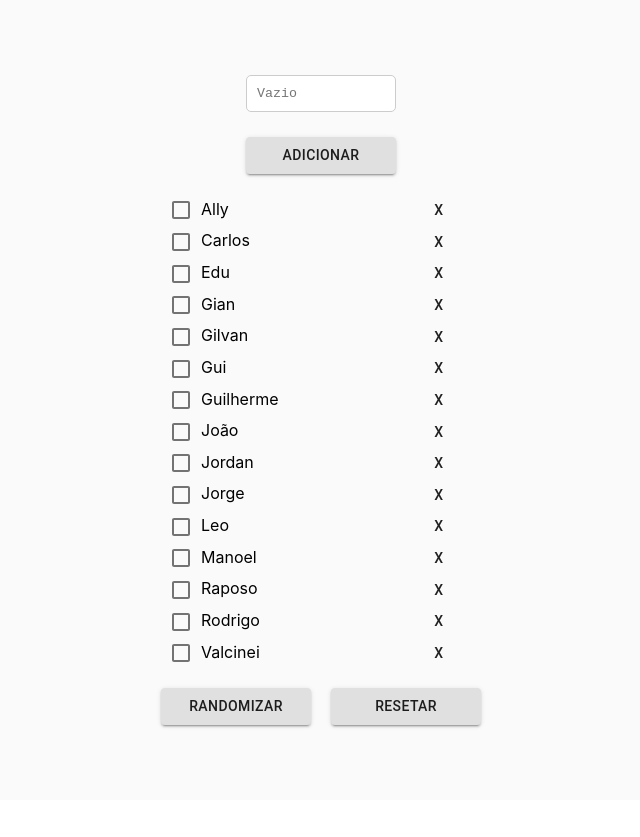
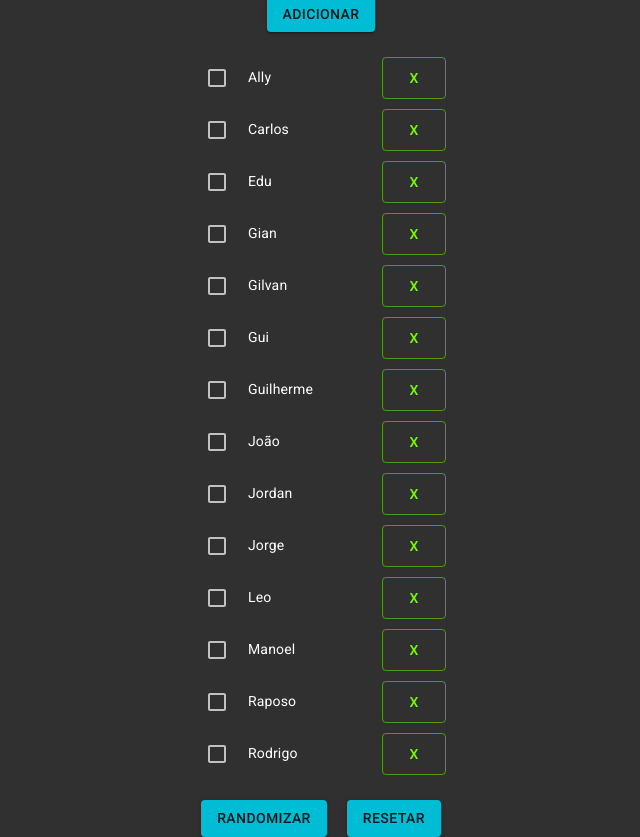
Before and after one commit to Gilvan-Araujo/ScrumRandomizer, a Next.js app: page / in a window 1280 px wide. Shown: the whole page, without its empty margins (319-959 px from the left). Before the commit the page ends 800 px from the top, so only its background shows below. Built offline with nearby package versions, Linux system fonts and the light colour scheme.

Commit message:
refactor: dark mode and next.js tweaks

```diff
--- a/pages/_app.tsx
+++ b/pages/_app.tsx
@@ -1,8 +1,25 @@
-import '../styles/globals.css'
-import type { AppProps } from 'next/app'
+import {
+  CssBaseline,
+  ThemeProvider as MuiThemeProvider,
+} from "@material-ui/core";
+import type { AppProps } from "next/app";
+import React from "react";
+import { ThemeProvider as StyledProvider } from "styled-components";
+import theme from "../styles/theme";
+import GlobalStyle from "../styles/global";
 
 function MyApp({ Component, pageProps }: AppProps) {
-  return <Component {...pageProps} />
+  return (
+    <>
+      <GlobalStyle />
+      <MuiThemeProvider theme={theme}>
+        <StyledProvider theme={theme}>
+          <CssBaseline />
+          <Component {...pageProps} />
+        </StyledProvider>
+      </MuiThemeProvider>
+    </>
+  );
 }
 
-export default MyApp
+export default MyApp;
--- /dev/null
+++ b/pages/_document.tsx
@@ -0,0 +1,69 @@
+import { ServerStyleSheets } from "@material-ui/core/styles";
+import Document, { Head, Html, Main, NextScript } from "next/document";
+import React from "react";
+import { ServerStyleSheet } from "styled-components";
+
+class MyDocument extends Document {
+  render() {
+    return (
+      <Html lang="pt">
+        <Head>
+          <link rel="manifest" href="/manifest.json" />
+          <link rel="apple-touch-icon" href="/icon.png" />
+          <meta name="theme-color" content="#fff" />
+
+          <link rel="preconnect" href="https://fonts.googleapis.com" />
+          <link
+            rel="preconnect"
+            href="https://fonts.gstatic.com"
+            crossOrigin="anonymous"
+          />
+          <link
+            rel="stylesheet"
+            href="https://fonts.googleapis.com/css?family=Roboto:300,400,500,700&display=swap"
+          />
+
+          <link
+            rel="stylesheet"
+            href="https://fonts.googleapis.com/icon?family=Material+Icons"
+          />
+        </Head>
+        <body>
+          <Main />
+          <NextScript />
+        </body>
+      </Html>
+    );
+  }
+}
+
+MyDocument.getInitialProps = async (ctx) => {
+  const styledComponentsSheet = new ServerStyleSheet();
+  const materialSheets = new ServerStyleSheets();
+  const originalRenderPage = ctx.renderPage;
+
+  try {
+    ctx.renderPage = () =>
+      originalRenderPage({
+        enhanceApp: (App) => (props) =>
+          styledComponentsSheet.collectStyles(
+            materialSheets.collect(<App {...props} />)
+          ),
+      });
+    const initialProps = await Document.getInitialProps(ctx);
+    return {
+      ...initialProps,
+      styles: (
+        <>
+          {initialProps.styles}
+          {materialSheets.getStyleElement()}
+          {styledComponentsSheet.getStyleElement()}
+        </>
+      ),
+    };
+  } finally {
+    styledComponentsSheet.seal();
+  }
+};
+
+export default MyDocument;
--- a/pages/index.tsx
+++ b/pages/index.tsx
@@ -1,3 +1,4 @@
+import { Button, Checkbox, Input, Typography } from "@material-ui/core";
 import type { NextPage } from "next";
 import Head from "next/head";
 import { useEffect, useState } from "react";
@@ -26,7 +27,6 @@ const Home: NextPage = () => {
     { name: "Manoel", checked: false },
     { name: "Raposo", checked: false },
     { name: "Rodrigo", checked: false },
-    { name: "Valcinei", checked: false },
   ]);
 
   useEffect(() => {
@@ -40,20 +40,6 @@ const Home: NextPage = () => {
     localStorage.setItem("listOfNames", JSON.stringify(listOfNames));
   }, [listOfNames]);
 
-  const orderAlphabetically = () => {
-    setListOfNames(
-      listOfNames.sort((a, b) => {
-        if (a.name < b.name) {
-          return -1;
-        }
-        if (a.name > b.name) {
-          return 1;
-        }
-        return 0;
-      })
-    );
-  };
-
   return (
     <div>
       <Head>
@@ -63,7 +49,7 @@ const Home: NextPage = () => {
       </Head>
 
       <S.Container>
-        <S.CustomTextArea
+        <Input
           aria-label="empty textarea"
           placeholder="Vazio"
           value={name}
@@ -81,7 +67,8 @@ const Home: NextPage = () => {
           }}
         />
 
-        <S.CustomButton
+        <Button
+          color="primary"
           variant="contained"
           onClick={() => {
             name !== "" &&
@@ -91,14 +78,15 @@ const Home: NextPage = () => {
           }}
         >
           Adicionar
-        </S.CustomButton>
+        </Button>
 
         {listOfNames.length > 0 && (
           <S.ListContainer>
             {listOfNames.map((item, index) => (
               <S.ListItem key={`${item.name}-${index}`}>
                 <div>
-                  <S.CustomCheckbox
+                  <Checkbox
+                    color="secondary"
                     checked={item.checked}
                     onChange={() => {
                       const newListOfNames = [...listOfNames];
@@ -111,7 +99,9 @@ const Home: NextPage = () => {
                   <S.CustomText>{item.name}</S.CustomText>
                 </div>
 
-                <S.RemoveButton
+                <Button
+                  variant="outlined"
+                  color="secondary"
                   onClick={() => {
                     const newListOfNames = [...listOfNames];
                     newListOfNames.splice(index, 1);
@@ -119,14 +109,15 @@ const Home: NextPage = () => {
                   }}
                 >
                   X
-                </S.RemoveButton>
+                </Button>
               </S.ListItem>
             ))}
           </S.ListContainer>
         )}
 
         <S.Row>
-          <S.CustomButton
+          <Button
+            color="primary"
             variant="contained"
             onClick={() => {
               const newListOfNames = [...listOfNames];
@@ -141,15 +132,14 @@ const Home: NextPage = () => {
 
               setRandomName(listOfUncheckedNames[randomIndex].name);
             }}
-            onMouseEnter={() => {}}
           >
             Randomizar
-          </S.CustomButton>
+          </Button>
 
-          <S.CustomButton
+          <Button
+            color="primary"
             variant="contained"
             onClick={() => {
-              // make all checked as false
               const newListOfNames = listOfNames.map((item) => ({
                 ...item,
                 checked: false,
@@ -159,32 +149,10 @@ const Home: NextPage = () => {
             }}
           >
             Resetar
-          </S.CustomButton>
+          </Button>
         </S.Row>
 
-        {randomName}
-
-        {/* <S.Row>
-          <S.CustomButton
-            variant="contained"
-            onClick={() => {
-              orderAlphabetically();
-            }}
-          >
-            Ordenar
-          </S.CustomButton>
-
-          <S.CustomButton
-            variant="contained"
-            onClick={() => {
-              // clear all names
-              // setListOfNames([]);
-              setRandomName("");
-            }}
-          >
-            Limpar
-          </S.CustomButton>
-        </S.Row> */}
+        <Typography>{randomName}</Typography>
       </S.Container>
     </div>
   );
--- /dev/null
+++ b/styles/global.ts
@@ -0,0 +1,21 @@
+import { createGlobalStyle } from "styled-components";
+
+const GlobalStyle = createGlobalStyle`
+  html, body {
+    padding: 0;
+    margin: 0;
+    font-family: 'Roboto', -apple-system, BlinkMacSystemFont, Segoe UI, Roboto,
+    Oxygen, Ubuntu, Cantarell, Fira Sans, Droid Sans, Helvetica Neue, sans-serif;
+  }
+
+  a {
+    color: inherit;
+    text-decoration: none;
+  }
+
+  * {
+    box-sizing: border-box;
+  }
+`;
+
+export default GlobalStyle;
--- a/styles/globals.css
+++ /dev/null
@@ -1,16 +0,0 @@
-html,
-body {
-  padding: 0;
-  margin: 0;
-  font-family: -apple-system, BlinkMacSystemFont, Segoe UI, Roboto, Oxygen,
-    Ubuntu, Cantarell, Fira Sans, Droid Sans, Helvetica Neue, sans-serif;
-}
-
-a {
-  color: inherit;
-  text-decoration: none;
-}
-
-* {
-  box-sizing: border-box;
-}
--- a/styles/style.ts
+++ b/styles/style.ts
@@ -8,17 +8,7 @@ export const Container = styled.div`
   justify-content: center;
   width: 100vw;
   height: 100vh;
-  background-color: #fafafa;
   gap: 25px;
-`;
-
-export const CustomTextArea = styled(TextareaAutosize)`
-  width: 150px;
-  height: 50px;
-  border-radius: 5px;
-  border: 1px solid #ccc;
-  padding: 10px;
-  resize: none;
 `;
 
 export const Row = styled.div`
@@ -30,43 +20,12 @@ export const Row = styled.div`
   gap: 20px;
 `;
 
-export const CustomButton = styled(Button)`
-  width: 150px;
-  height: 37px;
-  margin: 10px;
-  border-radius: 5px;
-  border: 1px solid #ccc;
-  padding: 10px;
-  background-color: #fafafa;
-  &:hover {
-    background-color: #fafafa;
-  }
-`;
-
-export const RemoveButton = styled(Button)`
-  width: 20px;
-  height: 20px;
-  margin: 10px;
-  border-radius: 5px;
-  border: 1px solid #ccc;
-  padding: 10px;
-  background-color: #fafafa;
-
-  align-self: flex-end;
-
-  &:hover {
-    background-color: #fafafa;
-  }
-`;
-
 export const ListContainer = styled.div`
   display: flex;
-  columns: 2;
   flex-direction: column;
   align-items: center;
   justify-content: center;
   height: auto;
-  background-color: #fafafa;
   gap: 10px;
 `;
 
@@ -75,22 +34,8 @@ export const ListItem = styled.div`
   flex-direction: row;
   align-items: left;
   justify-content: space-between;
-  width: 300px;
+  width: 250px;
   gap: 10px;
-`;
-
-export const CustomCheckbox = styled(Checkbox)`
-  width: 20px;
-  height: 20px;
-  margin: 10px;
-  border-radius: 5px;
-  border: 1px solid #ccc;
-  padding: 10px;
-  background-color: #fafafa;
-
-  &:hover {
-    background-color: #fafafa;
-  }
 `;
 
 export const CustomText = styled.span`
--- /dev/null
+++ b/styles/theme.ts
@@ -0,0 +1,14 @@
+import { lightGreen, cyan, green, red } from "@material-ui/core/colors";
+import { createTheme } from "@material-ui/core/styles";
+
+const theme = createTheme({
+  palette: {
+    type: "dark",
+    primary: cyan,
+    secondary: lightGreen,
+    success: green,
+    error: red,
+  },
+});
+
+export default theme;
```
